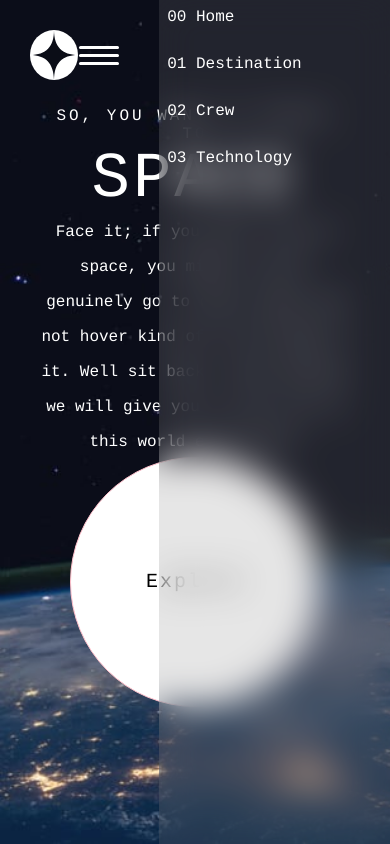
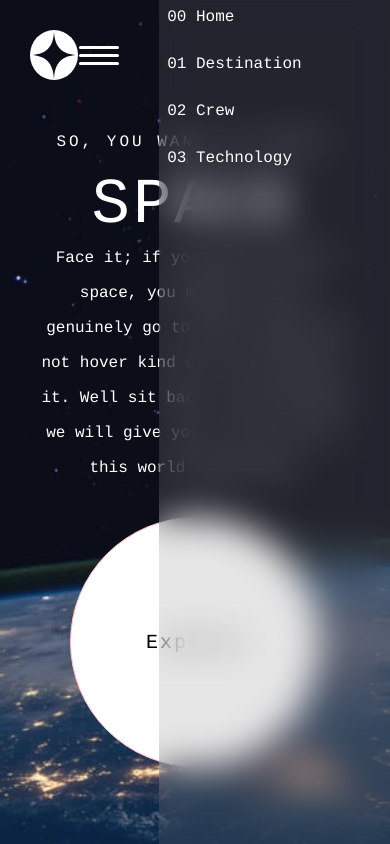
Before and after one commit to programmer686/space, a Next.js app: page / in a window 390 px wide. Built offline with nearby package versions, Linux system fonts and the light colour scheme.

Commit message:
my changes

```diff
--- a/styles/Home.module.css
+++ b/styles/Home.module.css
@@ -140,6 +140,7 @@
     flex-direction: column;
     justify-content: center;
     align-items: center;
+    margin-top: 5%;
   }
 
   .bodyContainer {
@@ -147,7 +148,8 @@
     justify-content: space-evenly;
     align-items: center;
     margin-bottom: 0;
-    height: 90vh;
+    height: 100vh;
+    margin-top: 30%;
   }
 
   .textContainer {
@@ -174,7 +176,6 @@
   }
 
   .btn {
-    margin: 0;
-    margin-bottom: 30px;
+    margin: 40% 0;
   }
 }
--- a/styles/destinationCard.module.css
+++ b/styles/destinationCard.module.css
@@ -123,7 +123,8 @@
         align-items: center;
         padding: 0;
         margin: 0;
-        height: fit-content;
+        height: 100vh;
+
     }
 
     .whereToBody {
@@ -141,7 +142,7 @@
         align-items: center;
         justify-content: flex-start;
         text-align: center;
-        margin-top: 5vh;
+        margin-top: 35%;
     }
 
     .imageConatiner{
```
